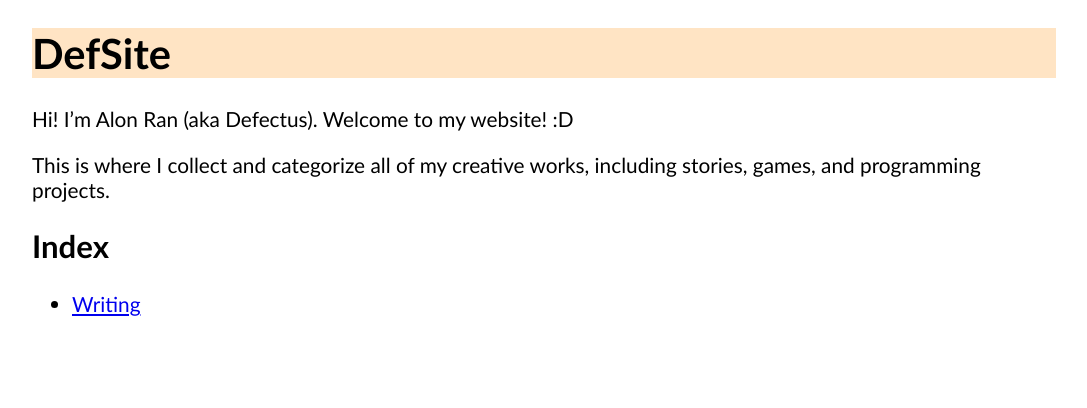
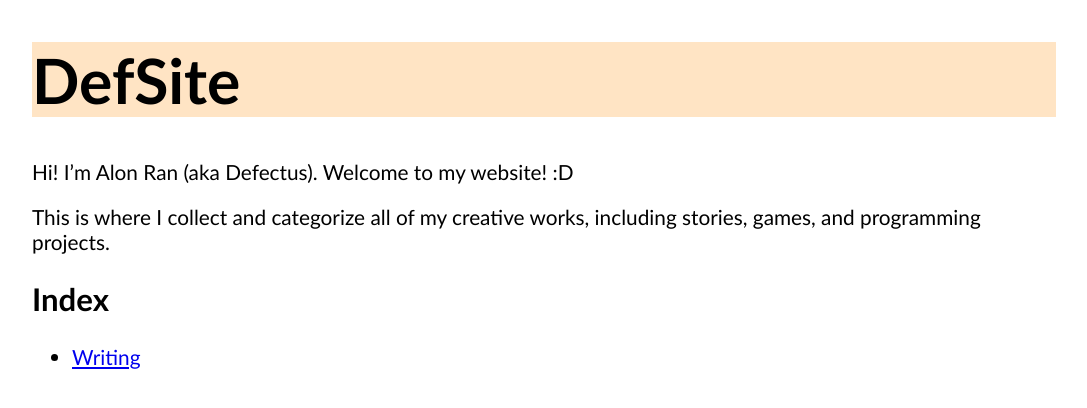
Before and after one commit to NewDefectus/newdefectus.github.io, a Jekyll site: the page built from index.md, in a window 1280 px wide. Shown: the top 408 px of the page, without its empty margins (96-1183 px from the left). Built offline with Jekyll 4.4.1, drawn with Linux system fonts in a browser that asks for light colours.

Commit message:
Enlargen website title

```diff
--- a/_sass/main.scss
+++ b/_sass/main.scss
@@ -8,7 +8,7 @@ body {
 
 header {
     background-color: bisque;
-    position: sticky;
+    font-size: 1.5em;
 }
 
 nav {
```
